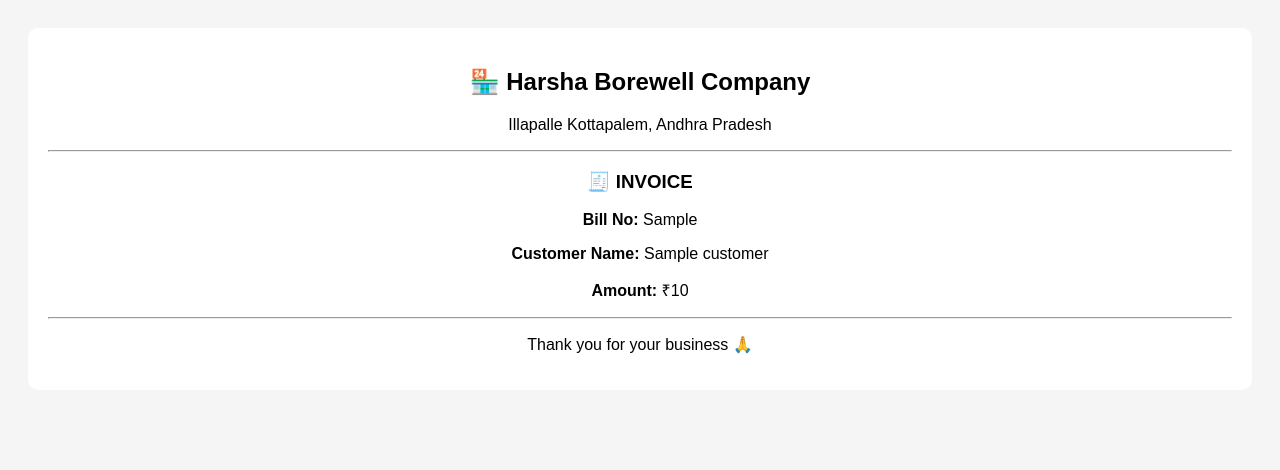
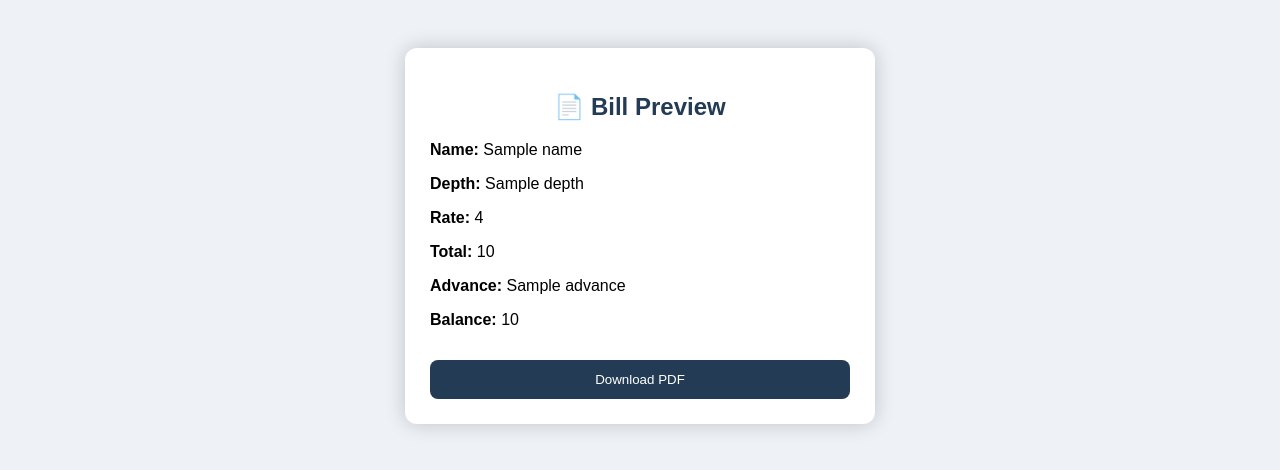
Before and after one commit to HARSHAKOLIPAKA/bill-app, a Flask app: template templates/bill.html in a window 1280 px wide. Shown: the top 470 px of the page. Run offline with Flask 3, Linux system fonts and the light colour scheme; the template is opened without the code that fills it: most values are stand-ins (such as "Sample title", 1, 10 or a date in 2020).

Commit message:
Update bill.html

```diff
--- a/templates/bill.html
+++ b/templates/bill.html
@@ -1,33 +1,76 @@
 <!DOCTYPE html>
 <html>
 <head>
-    <title>Invoice</title>
+    <title>Bill Preview</title>
+
+    <style>
+        body {
+            font-family: Arial;
+            background: #eef2f7;
+            display: flex;
+            justify-content: center;
+            padding: 40px;
+        }
+
+        .box {
+            background: white;
+            padding: 25px;
+            width: 420px;
+            border-radius: 12px;
+            box-shadow: 0 0 20px rgba(0,0,0,0.2);
+        }
+
+        h2 {
+            text-align: center;
+            color: #243b55;
+        }
+
+        .row {
+            margin: 8px 0;
+        }
+
+        .btn {
+            width: 100%;
+            padding: 12px;
+            background: #243b55;
+            color: white;
+            border: none;
+            border-radius: 8px;
+            margin-top: 15px;
+            cursor: pointer;
+        }
+
+        .btn:hover {
+            background: #141e30;
+        }
+    </style>
 </head>
 
-<body style="font-family:Arial; padding:20px; background:#f5f5f5;">
+<body>
 
-    <div style="text-align:center; background:white; padding:20px; border-radius:10px;">
+<div class="box">
 
-        <h2>🏪 Harsha Borewell Company</h2>
-        <p>Illapalle Kottapalem, Andhra Pradesh</p>
-        <hr>
+    <h2>📄 Bill Preview</h2>
 
-        <h3>🧾 INVOICE</h3>
+    <p><b>Name:</b> {{name}}</p>
+    <p><b>Depth:</b> {{depth}}</p>
+    <p><b>Rate:</b> {{rate}}</p>
+    <p><b>Total:</b> {{total}}</p>
+    <p><b>Advance:</b> {{advance}}</p>
+    <p><b>Balance:</b> {{balance}}</p>
 
-        <!-- BILL NUMBER -->
-        <p><b>Bill No:</b> {{ bill_no }}</p>
+    <form action="/pdf" method="POST">
 
-        <!-- CUSTOMER NAME -->
-        <p><b>Customer Name:</b> {{ customer }}</p>
+        <input type="hidden" name="name" value="{{name}}">
+        <input type="hidden" name="depth" value="{{depth}}">
+        <input type="hidden" name="rate" value="{{rate}}">
+        <input type="hidden" name="advance" value="{{advance}}">
 
-        <!-- AMOUNT -->
-        <p><b>Amount:</b> ₹{{ amount }}</p>
+        <button class="btn">Download PDF</button>
 
-        <hr>
+    </form>
 
-        <p>Thank you for your business 🙏</p>
-
-    </div>
+</div>
 
 </body>
 </html>
```
